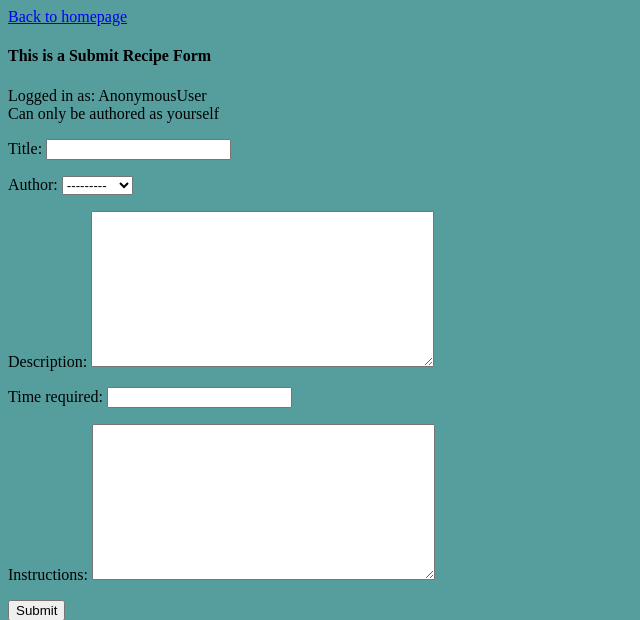
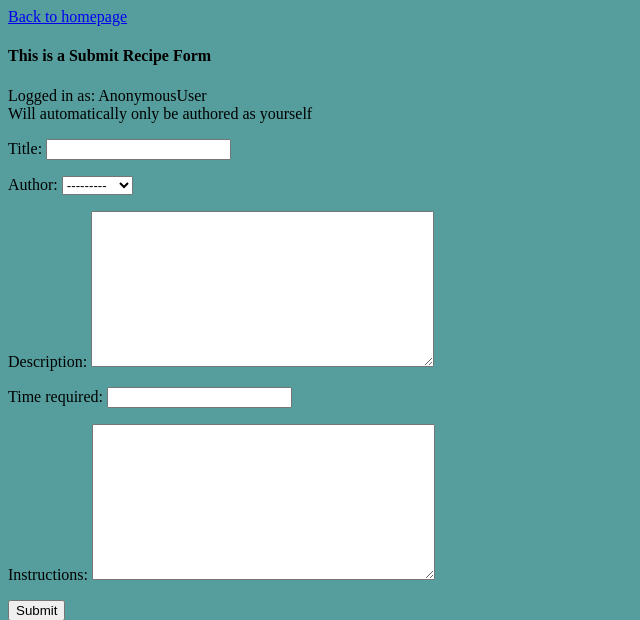
Before and after one commit to UserBry11/recipes, a Django app: template recipe_box/templates/addrecipes.html in a window 1280 px wide. Shown: the top 620 px of the page, without its empty margins (0-640 px from the left). Run offline with Django 3.2, Linux system fonts and the light colour scheme; the template is opened without the code that fills it: values that come from a table or form of the project are taken from there, others are empty; data comes from the database, SQL or seed files in the repository.

Commit message:
added recipe info

```diff
--- a/recipe_box/templates/addrecipes.html
+++ b/recipe_box/templates/addrecipes.html
@@ -13,7 +13,7 @@
     {% endif %}
 
     {% if not request.user.is_staff %}
-        <div>Can only be authored as yourself</div>
+        <div>Will automatically only be authored as yourself</div>
     {% endif %}
         <form action="" method="POST">
             {% csrf_token %}
```
